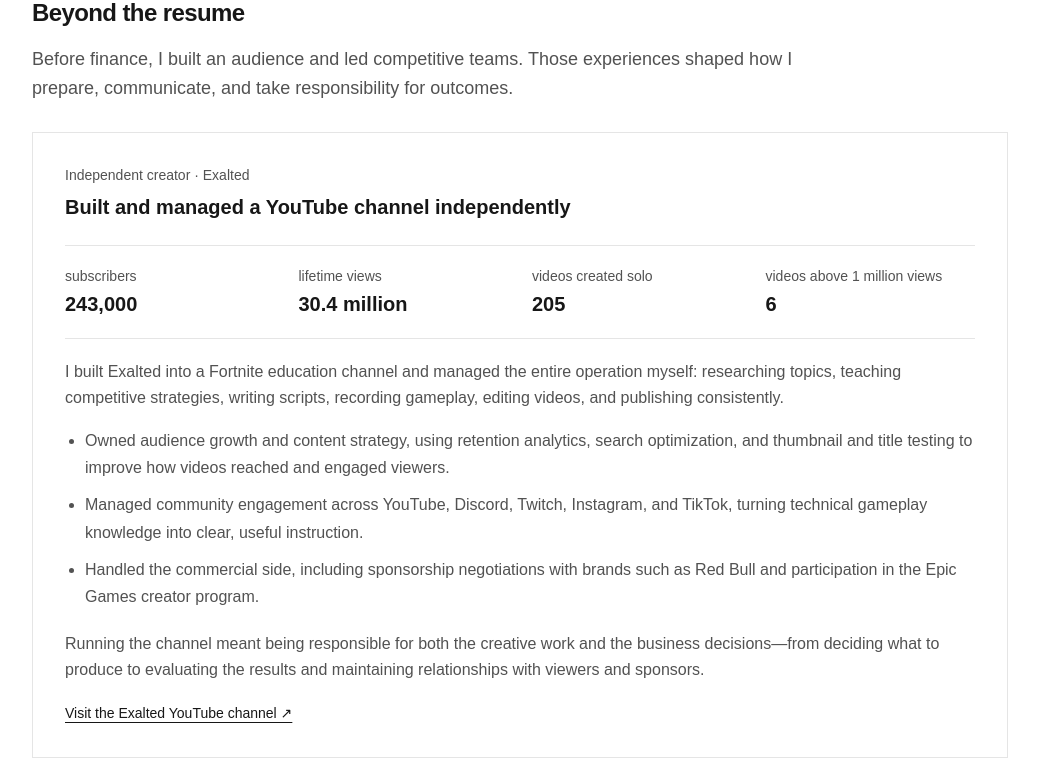
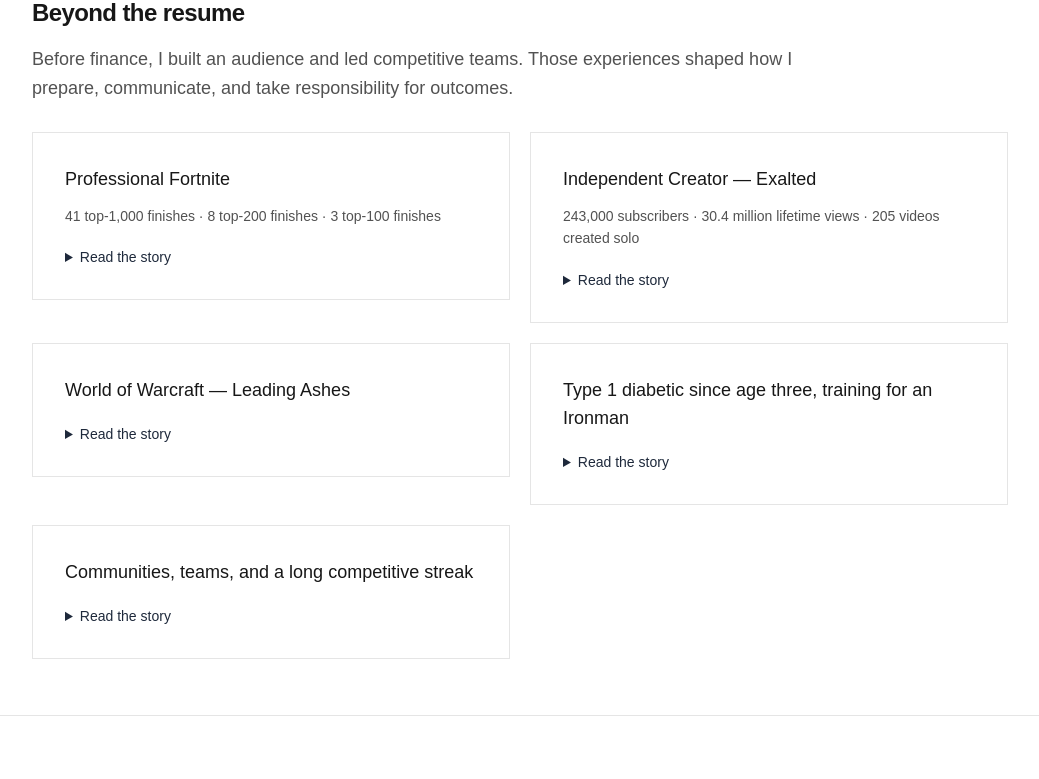
Before and after one commit to crollila/exaltedcapital, a React (Vite) app: page / in a window 1280 px wide. Shown: the part 4400-5179 px from the top of the page, without its empty margins (120-1159 px from the left). Built offline with nearby package versions, Linux system fonts and the light colour scheme.

Commit message:
Refine Fortnite achievements and competition context

```diff
--- a/src/App.tsx
+++ b/src/App.tsx
@@ -523,27 +523,39 @@
       title="Beyond the resume"
       lede="Before finance, I built an audience and led competitive teams. Those experiences shaped how I prepare, communicate, and take responsibility for outcomes."
     >
-      <YouTubeFeature />
       <div className="grid items-start gap-5 md:grid-cols-2">
         <StoryCard
           icon={<Trophy size={18} />}
           title="Professional Fortnite"
+          id="fortnite"
+          lede="41 top-1,000 finishes · 8 top-200 finishes · 3 top-100 finishes"
           body={
             <>
-              <p>
-                I moved to Oregon for a year, then to Ashburn, Virginia for another, to train and compete alongside
-                the top of the scene. I qualified for FNCS, played DreamHack, and competed at Twitch Rivals, TwitchCon
-                in California, and an international tournament in Saudi Arabia, earning prize money across more than
-                50 tournaments before my contract ended and I went back to school.
-              </p>
-              <p className="mt-3">
-                What actually transferred: performing when the outcome is public and immediate, reviewing losses
-                without flinching, and the fact that I was never the most mechanically gifted player in the lobby, so
-                I had to out-prepare people instead.
-              </p>
+              <p>Professional Fortnite competitor with appearances at Twitch Rivals and in-person LAN tournaments in the United States and internationally.</p>
+              <ul className="leadership-points">
+                <li><strong>World Cup weekly online finalist:</strong> Placed 459th in regional Solo Week 9 qualifying and advanced to the weekly online finals during the 2019 Fortnite World Cup—a competition that drew over 40 million participants worldwide.</li>
+                <li><strong>Repeated high placements in large competitive fields:</strong> Competed in open qualifying and cup fields of 10,000+ teams or players, earning 41 top-1,000 finishes—including eight top-200 and three top-100 finishes—across 110 recorded qualifying, finals, and other competitive sessions.</li>
+                <li><strong>Three top-100 team finishes:</strong> Placed 53rd in Trios Week 3 qualifying, 68th in Luxe Cup NA West qualifying, and 83rd in the NA West Trios Cash Cup. The Luxe Cup result alone ranks within the top 0.68% of a documented field of at least 10,000 teams.</li>
+                <li><strong>Discipline and execution:</strong> Maintained a dedicated practice routine, adapted strategies with teammates, and stayed composed through tournament setbacks. Relocated to Ashburn, Virginia to reduce network latency and improve competitive conditions.</li>
+              </ul>
+              <p className="mt-4">Competed during an era when Fortnite reached <a href="https://www.fortnite.com/news/fall-skirmish-details?lang=en-US" className="underline underline-offset-4">78.3 million monthly players (August 2018)</a>. Built my <a href="#youtube" className="underline underline-offset-4">independent creator business</a> alongside competition, turning firsthand experience into educational content.</p>
+              <details className="mt-5 text-sm text-neutral-600">
+                <summary className="cursor-pointer font-medium text-neutral-900">Results and sources</summary>
+                <ul className="leadership-points">
+                  <li>World Cup Solo Week 9: 459th in the opening round on June 8, 2019; 810th in the weekly online finals on June 9.</li>
+                  <li>Top-100 finishes: 53rd, Trios Week 3 opening round (September 1, 2019); 68th, Luxe Cup NA West opening round (March 30, 2019); 83rd, NA West Trios Cash Cup (August 30, 2019).</li>
+                  <li>Other top-200 finishes: 112th in Duos Test Event; 119th and 138th in FNCS Trios Week 1 rounds; 145th in World Cup Warmup; 154th in PlayVS Collegiate.</li>
+                </ul>
+                <p className="mt-3">Counts come from 110 sessions in my recorded event history, including qualifying rounds, finals, collegiate competition, and a test event. Top-100 finishes are included in the top-200 and top-1,000 totals.</p>
+                <p className="mt-3">The 10,000+ field context reflects the opening-round and cup leaderboards I reviewed on Fortnite Tracker, which stop displaying results at rank 10,000. The <a href="https://fortnitetracker.com/events/epicgames_LuxeCup_NAW?window=LuxeCup_NAW_Event1&amp;page=99" className="underline underline-offset-4">Luxe Cup leaderboard</a> is one documented example: 68 ÷ 10,000 = 0.68%. The finish counts also include later rounds with smaller qualified fields, collegiate competition, and a test event; they do not represent 41 separate fields of 10,000+. Totals beyond the display cap remain unknown.</p>
+                <p className="mt-3"><a href="https://www.fortnite.com/news/the-fortnite-world-cup-a-record-setting-tournament?lang=en-US" className="underline underline-offset-4">Epic’s 40-million figure</a> covers the worldwide World Cup campaign, not an individual regional round. Weekly online finals preceded the World Cup Finals in New York.</p>
+                <p className="mt-3"><a href="https://fortnitetracker.com/profile/all/0%20Ping%20Exalted/events" className="underline underline-offset-4">Tournament history ↗</a> · <a href="https://fortnite-esports.fandom.com/wiki/Exalted" className="underline underline-offset-4">Esports results archive ↗</a> · <a href="https://www.fortnite.com/news/fortnite-champion-series-season-x-official-rules" className="underline underline-offset-4">FNCS qualification rules ↗</a></p>
+              </details>
             </>
           }
         />
+
+        <YouTubeFeature />
 
         <StoryCard
           icon={<Users size={18} />}
@@ -602,21 +614,19 @@
 
 function YouTubeFeature() {
   return (
-    <article id="youtube" className="mb-8 border border-neutral-200 p-6 md:p-8" aria-labelledby="youtube-title">
-      <p className="text-sm text-neutral-600">Independent creator · Exalted</p>
-      <h3 id="youtube-title" className="mt-2 text-xl font-semibold">Built and managed a YouTube channel independently</h3>
-      <dl className="mt-6 grid grid-cols-2 gap-6 border-y border-neutral-200 py-5 md:grid-cols-4">
-        {[{value: "243,000", label: "subscribers"}, {value: "30.4 million", label: "lifetime views"}, {value: "205", label: "videos created solo"}, {value: "6", label: "videos above 1 million views"}].map(stat => <div key={stat.label}><dt className="text-sm text-neutral-600">{stat.label}</dt><dd className="mt-1 text-xl font-semibold">{stat.value}</dd></div>)}
-      </dl>
-      <p className="mt-5 leading-relaxed text-neutral-600">I built Exalted into a Fortnite education channel and managed the entire operation myself: researching topics, teaching competitive strategies, writing scripts, recording gameplay, editing videos, and publishing consistently.</p>
-      <ul className="leadership-points">
-        <li>Owned audience growth and content strategy, using retention analytics, search optimization, and thumbnail and title testing to improve how videos reached and engaged viewers.</li>
-        <li>Managed community engagement across YouTube, Discord, Twitch, Instagram, and TikTok, turning technical gameplay knowledge into clear, useful instruction.</li>
-        <li>Handled the commercial side, including sponsorship negotiations with brands such as Red Bull and participation in the Epic Games creator program.</li>
-      </ul>
-      <p className="mt-5 leading-relaxed text-neutral-600">Running the channel meant being responsible for both the creative work and the business decisions—from deciding what to produce to evaluating the results and maintaining relationships with viewers and sponsors.</p>
-      <a href={LINKS.youtube} className="mt-5 inline-block text-sm underline underline-offset-4">Visit the Exalted YouTube channel ↗</a>
-    </article>
+    <StoryCard id="youtube" icon={<Youtube size={18} />} title="Independent Creator — Exalted"
+      lede="243,000 subscribers · 30.4 million lifetime views · 205 videos created solo"
+      body={<>
+        <p>Built and independently operated a Fortnite education channel, with six videos exceeding one million views. Owned the creative process and the business behind it.</p>
+        <ul className="leadership-points">
+          <li><strong>End-to-end production:</strong> Researched topics, taught competitive strategies, wrote scripts, recorded gameplay, edited videos, and managed publishing.</li>
+          <li><strong>Audience development:</strong> Used retention analytics, search optimization, and thumbnail and title testing to guide content decisions and improve engagement.</li>
+          <li><strong>Business management:</strong> Negotiated sponsorships with brands including Red Bull, participated in the Epic Games creator program, and managed sponsor relationships.</li>
+          <li><strong>Community building:</strong> Managed engagement across YouTube, Discord, Twitch, Instagram, and TikTok, translating complex gameplay into accessible instruction.</li>
+        </ul>
+        <p className="mt-4">Built the channel alongside my <a href="#fortnite" className="underline underline-offset-4">professional Fortnite career</a>. Competition informed the educational content; the channel developed a separate audience and commercial business around that expertise.</p>
+        <a href={LINKS.youtube} className="mt-5 inline-block text-sm underline underline-offset-4">Visit the Exalted YouTube channel ↗</a>
+      </>} />
   );
 }
 
@@ -644,13 +654,14 @@
   );
 }
 
-function StoryCard({ title, body }: { icon: React.ReactNode; title: string; body: React.ReactNode }) {
+function StoryCard({ id, title, lede, body }: { id?: string; icon: React.ReactNode; title: string; lede?: string; body: React.ReactNode }) {
   return (
-    <div className="rounded-none border border-neutral-200 bg-white p-6 md:p-8">
+    <div id={id} className="rounded-none border border-neutral-200 bg-white p-6 md:p-8">
       <div className="flex items-center gap-3">
 
         <h3 className="text-lg font-medium">{title}</h3>
       </div>
+      {lede && <p className="mt-3 text-sm leading-relaxed text-neutral-600">{lede}</p>}
       <details className="mt-5"><summary className="cursor-pointer text-sm text-slate-800">Read the story</summary><div className="mt-4 leading-relaxed text-neutral-600">{body}</div></details>
     </div>
   );
```
